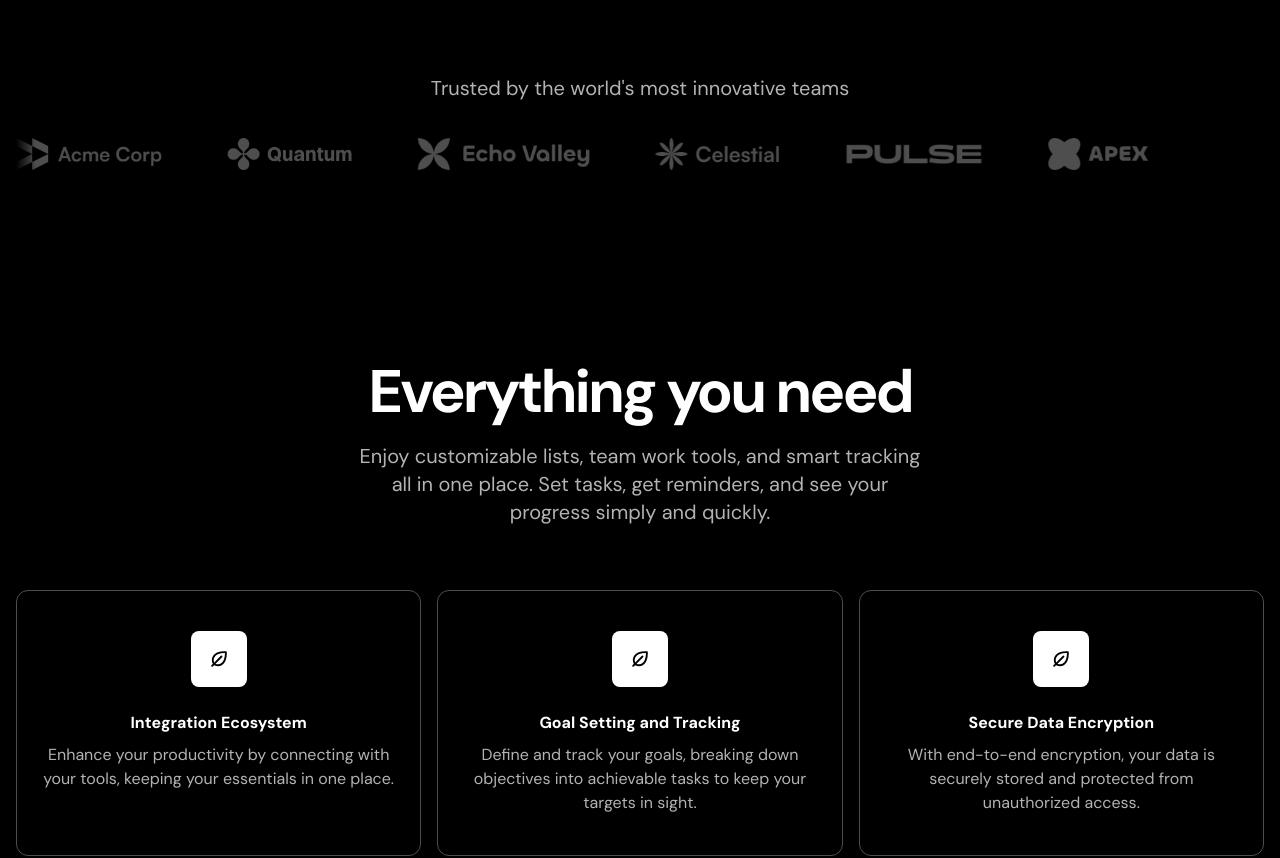
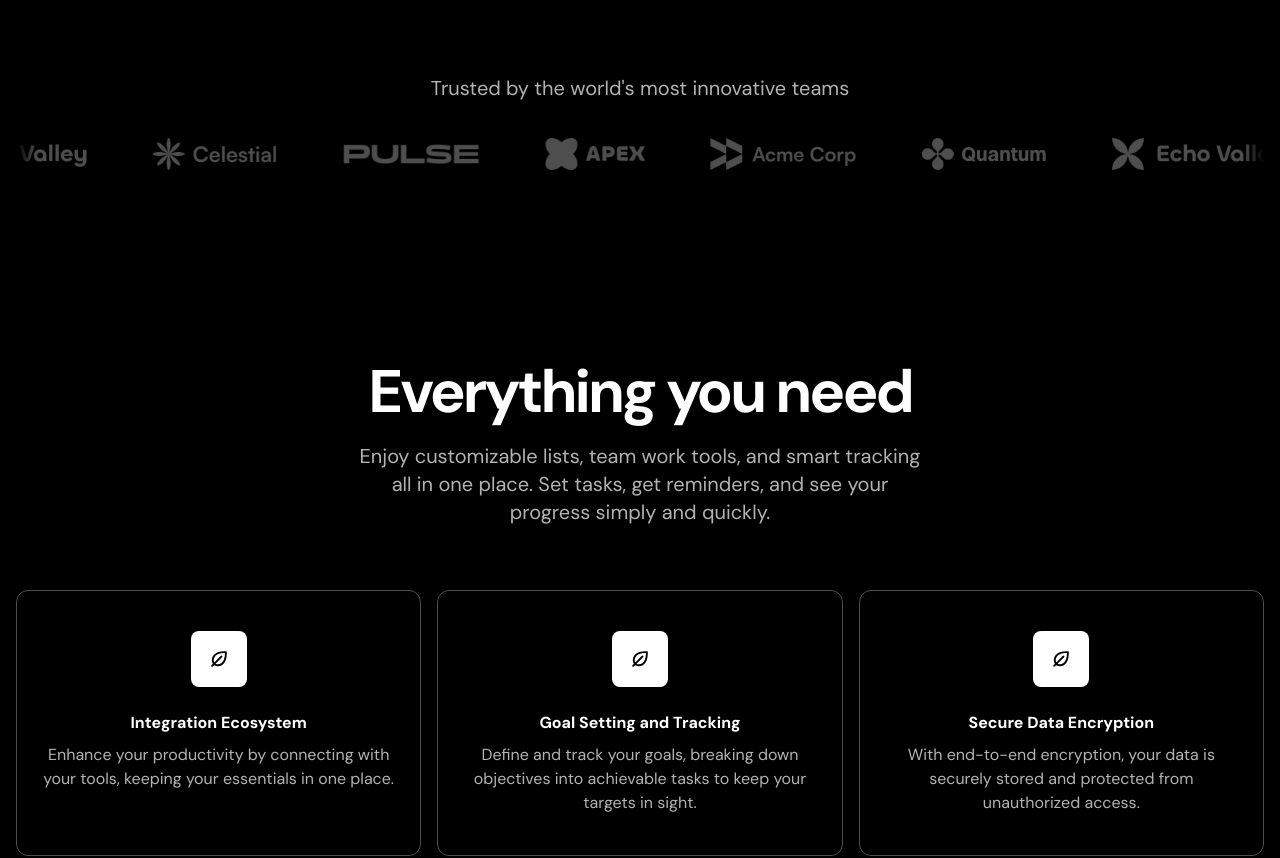
Before and after one commit to mdshafiqcs/dark-saas-landing-page, a Next.js app: page / in a window 1280 px wide. Shown: the part 860-1718 px from the top of the page. Built offline with nearby package versions, Linux system fonts and the light colour scheme.

Commit message:
logo ticker animation done

```diff
--- a/src/components/LogoTicker.tsx
+++ b/src/components/LogoTicker.tsx
@@ -6,6 +6,7 @@
 import pulseLogo from "../assets/images/pulse.png";
 import apexLogo from "../assets/images/apex.png";
 import Image from "next/image";
+import { motion } from "framer-motion";
 
 const images = [
   { src: acmeLogo, alt: "Acme Logo" },
@@ -21,14 +22,29 @@
     <div className='container'>
       <h2 className='text-xl text-center text-white/70'>Trusted by the world's most innovative teams</h2>
 
-      <div className="overflow-hidden mt-9 before:content-[''] after:content-[''] before:absolute after:absolute before:h-full after:h-full before:w-5 after:w-5 relative before:left-0 after:right-0 before:top-0 after:top-0 before:bg-[linear-gradient(to_right,black,transparent)] after:bg-[linear-gradient(to_left,black,transparent)] ">
-        <div className='flex gap-16'>
+      <div className="flex overflow-hidden mt-9 before:content-[''] after:content-[''] before:absolute after:absolute before:h-full after:h-full before:w-5 after:w-5 relative before:left-0 after:right-0 before:top-0 after:top-0 before:bg-[linear-gradient(to_right,black,transparent)] before:z-10 after:bg-[linear-gradient(to_left,black,transparent)] ">
+        <motion.div
+        className='flex gap-16 flex-none pr-16 '
+        initial={{ translateX: 0 }}
+        animate={{ translateX: "-50%" }}
+        transition={{
+          duration: 30,
+          ease: "linear",
+          repeat: Infinity,
+        }}
+        >
           {
-            images.map(({src, alt}, index) => (
+            images.concat(images).map(({src, alt}, index) => (
               <Image src={src} alt={alt} key={index} className='flex-none h-8 w-auto ' />
             ))
           }
-        </div>
+
+          {
+            images.concat(images).map(({src, alt}, index) => (
+              <Image src={src} alt={alt} key={index} className='flex-none h-8 w-auto ' />
+            ))
+          }
+        </motion.div>
       </div>
     </div>
   </div>;
```
